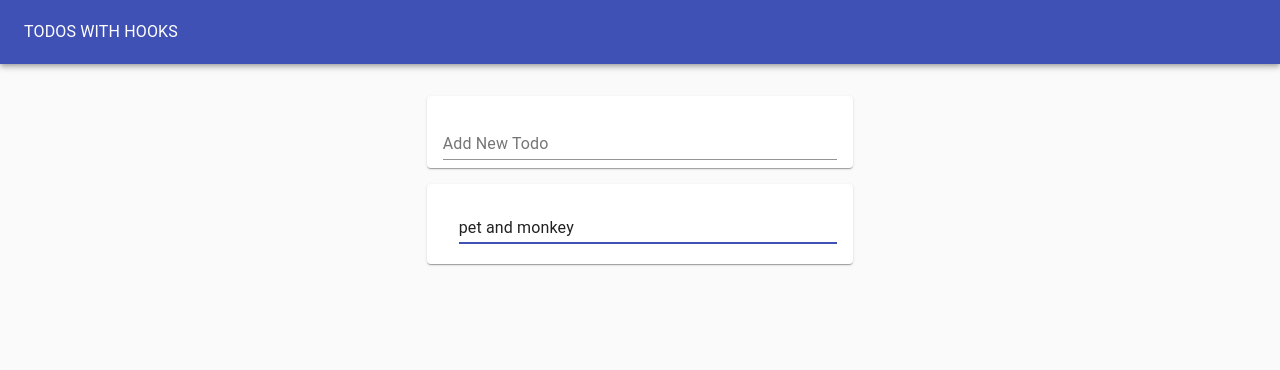
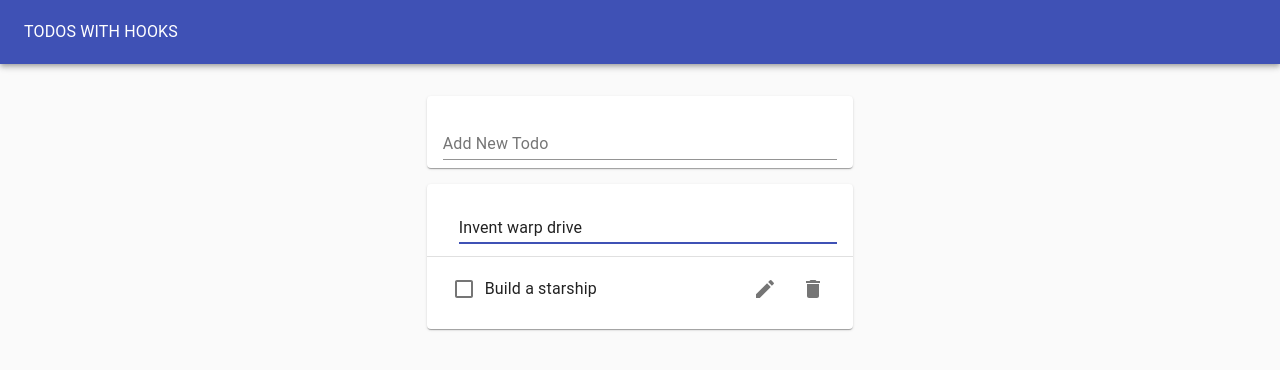
Before and after one commit to NightmanCZ90/hooks-project, a React (Create React App) app: page / in a window 1280 px wide. Both pictures are taken after a click on the button 765 px from the left and 224 px from the top of the page. Shown: the top 370 px of the page. Built offline with nearby package versions, Linux system fonts and the light colour scheme.

Commit message:
consuming Todo Context

```diff
--- a/src/EditTodoForm.js
+++ b/src/EditTodoForm.js
@@ -1,9 +1,12 @@
-import React from 'react'
+import React, { useContext } from 'react'
+
+import TextField from '@material-ui/core/TextField';
 
 import useInputState from './hooks/useInputState';
-import TextField from '@material-ui/core/TextField';
+import { TodosContext } from './contexts/TodosContext';
 
-function EditTodoForm({ id, task, editTodo, toggleEditForm }) {
+function EditTodoForm({ id, task,  toggleEditForm }) {
+  const { editTodo } = useContext(TodosContext);
   const [ value, handleChange, reset ] = useInputState(task);
   return (
     <form
--- a/src/Todo.js
+++ b/src/Todo.js
@@ -1,4 +1,4 @@
-import React from 'react'
+import React, { useContext } from 'react'
 
 import ListItem from '@material-ui/core/ListItem';
 import ListItemText from '@material-ui/core/ListItemText';
@@ -10,14 +10,15 @@ import ListItemSecondaryAction from '@material-ui/core/ListItemSecondaryAction';
 
 import useToggleState from './hooks/useToggleState';
 import EditTodoForm from './EditTodoForm';
+import { TodosContext } from './contexts/TodosContext';
 
-function Todo({ id, task, completed, removeTodo, toggleTodo, editTodo }) {
+function Todo({ id, task, completed }) {
+  const { removeTodo, toggleTodo } = useContext(TodosContext);
   const [ isEditing, toggle ] = useToggleState(); //already defaulted to false
   return (
     <ListItem style={{ height: '64px'}}>
       {isEditing
         ? <EditTodoForm
-            editTodo={editTodo}
             id={id}
             task={task}
             toggleEditForm={toggle}
--- a/src/TodoApp.js
+++ b/src/TodoApp.js
@@ -8,14 +8,10 @@ import Grid from '@material-ui/core/Grid';
 
 import TodoList from './TodoList';
 import TodoForm from './TodoForm';
-import useTodoState from './hooks/useTodoState';
 import { TodosProvider } from './contexts/TodosContext';
 
 
 function TodoApp() {
-  const initialTodos = [{id: 1, task: 'pet and monkey', completed: false}];
-  const { todos, addTodo, removeTodo, toggleTodo, editTodo } = useTodoState(initialTodos);
-
   return (
     <Paper
       style={{
@@ -34,13 +30,8 @@ function TodoApp() {
       <Grid container justify='center' style={{ marginTop: '1rem' }} >
         <Grid item xs={11} md={8} lg={4}>
           <TodosProvider >
-            <TodoForm addTodo={addTodo} />
-            <TodoList
-              todos={todos}
-              removeTodo={removeTodo}
-              toggleTodo={toggleTodo}
-              editTodo={editTodo}
-            />
+            <TodoForm />
+            <TodoList />
           </TodosProvider>
         </Grid>
       </Grid>
--- a/src/TodoForm.js
+++ b/src/TodoForm.js
@@ -1,12 +1,14 @@
-import React from 'react'
+import React, { useContext } from 'react'
 
 import Paper from '@material-ui/core/Paper';
 import TextField from '@material-ui/core/TextField';
 
 import useInputState from './hooks/useInputState';
+import { TodosContext } from './contexts/TodosContext';
 
-function TodoForm({ addTodo }) {
+function TodoForm() {
   const [value, handleChange, reset] = useInputState('');
+  const { addTodo } = useContext(TodosContext);
   return (
     <Paper style={{ margin: '1rem 0', padding: '0 1rem'}}>
       <form onSubmit={e => {
--- a/src/TodoList.js
+++ b/src/TodoList.js
@@ -1,12 +1,14 @@
-import React from 'react'
+import React, { useContext } from 'react'
 
 import Paper from '@material-ui/core/Paper';
 import List from '@material-ui/core/List';
 import Divider from '@material-ui/core/Divider';
 
 import Todo from './Todo';
+import { TodosContext } from './contexts/TodosContext';
 
-function TodoList({ todos, removeTodo, toggleTodo, editTodo}) {
+function TodoList() {
+  const { todos } = useContext(TodosContext);
   if(todos.length)
     return (
       <Paper>
@@ -16,9 +18,6 @@ function TodoList({ todos, removeTodo, toggleTodo, editTodo}) {
               <Todo
                 {...todo}
                 key={todo.id}
-                removeTodo={removeTodo}
-                toggleTodo={toggleTodo}
-                editTodo={editTodo}
               />
               {i < (todos.length - 1) && <Divider />}
             </>
--- a/src/contexts/TodosContext.js
+++ b/src/contexts/TodosContext.js
@@ -2,7 +2,7 @@ import React, { createContext } from 'react';
 import useTodoState from '../hooks/useTodoState';
 
 const defaultTodos = [
-  { id: 1, task: "Invest warp drive", completed: true },
+  { id: 1, task: "Invent warp drive", completed: true },
   { id: 2, task: "Build a starship", completed: false }
 ];
 export const TodosContext = createContext();
```
